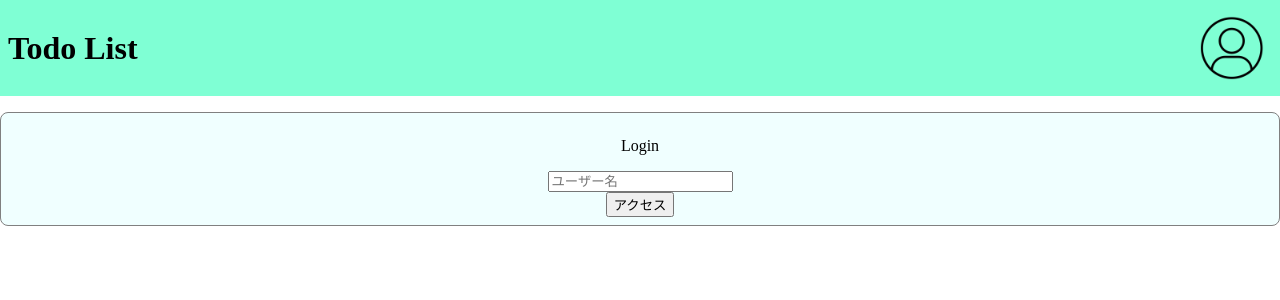
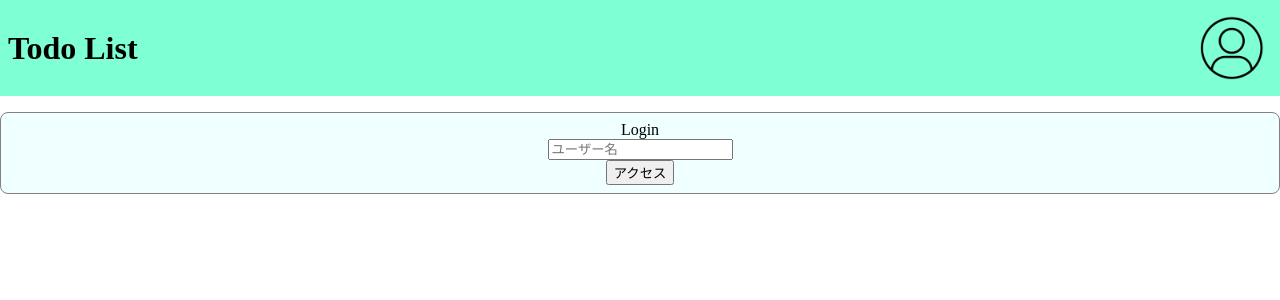
Before and after one commit to Sooooooooooooma/team_todo, a React (Create React App) app: page / in a window 1280 px wide. Shown: the top 300 px of the page. Built offline with nearby package versions, Linux system fonts and the light colour scheme.

Commit message:
ヘッダーを編集しました

```diff
--- a/src/Login.css
+++ b/src/Login.css
@@ -9,6 +9,9 @@
     align-items: center;
 }
 
+h1{
+    margin: 0px;
+}
 body{
     padding: 0px;
     margin: 0px;
--- a/src/Login.js
+++ b/src/Login.js
@@ -21,7 +21,7 @@ const Login = ({catchName}) => {
     <>
       <Header name={""}/>
       <div className='content'>
-        <p>Login</p>
+        Login
         <input type='text' onChange={getUserName} id='nameArea' placeholder='ユーザー名'/>
         <button onClick={allow}>アクセス</button>
       </div>
```
